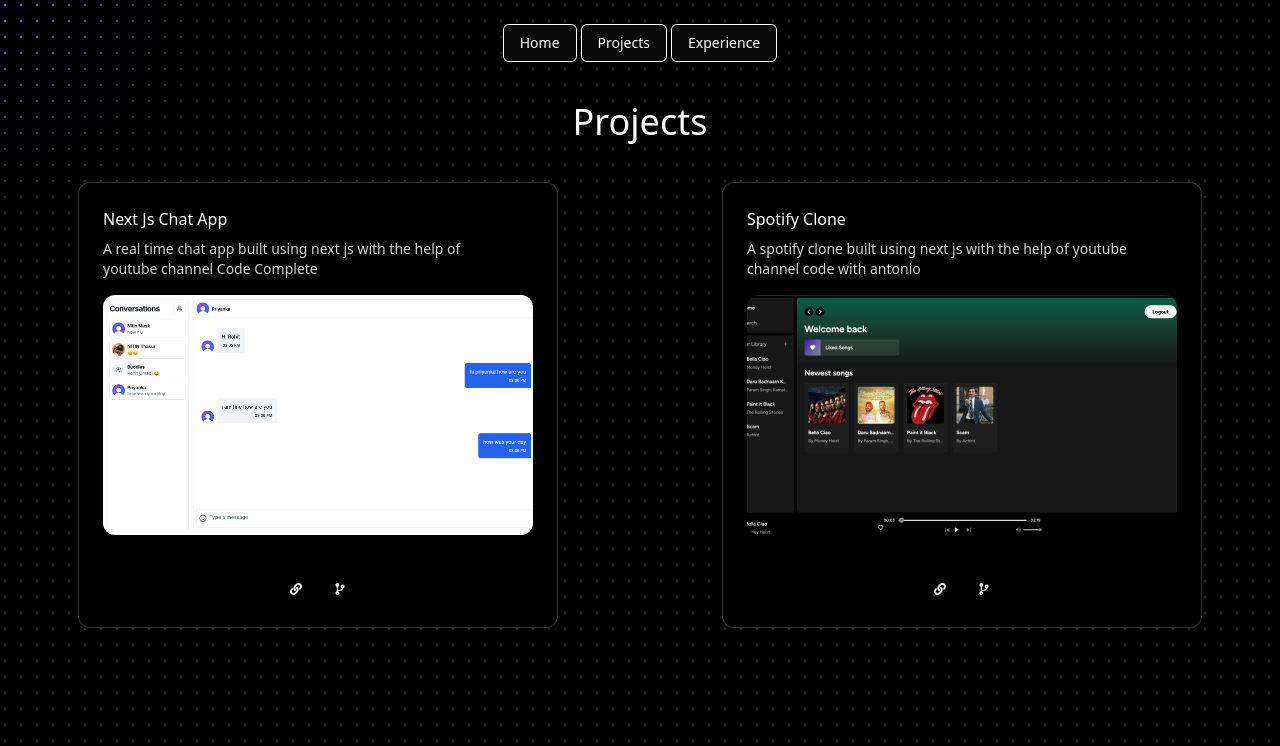
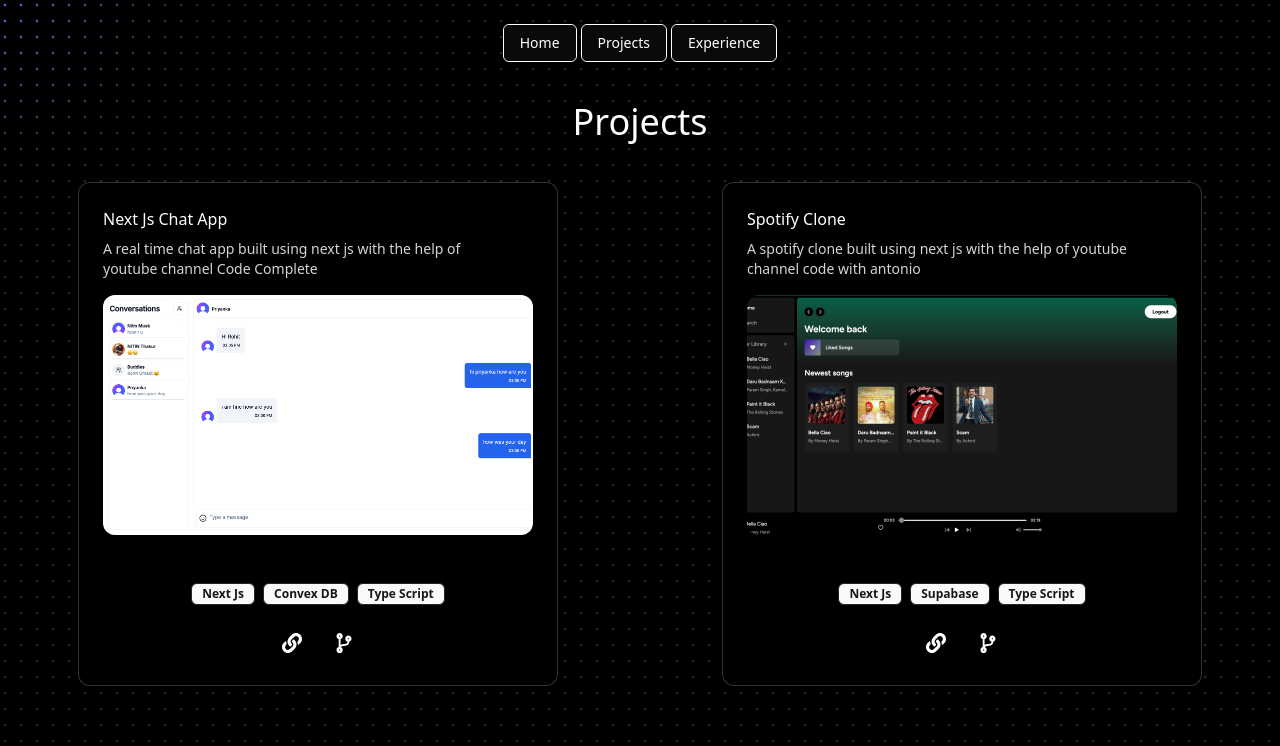
Before and after one commit to rohitumadi/portfolio-v2, a Next.js app: page /projects in a window 1280 px wide. Shown: the top 746 px of the page. Built offline with nearby package versions, Linux system fonts and the light colour scheme.

Commit message:
card improve

```diff
--- a/app/layout.tsx
+++ b/app/layout.tsx
@@ -4,6 +4,7 @@ import type { Metadata } from "next";
 import localFont from "next/font/local";
 import "./globals.css";
 import { HeroHighlight } from "@/components/ui/hero-highlight";
+import { TooltipProvider } from "@/components/ui/tooltip";
 
 const geistSans = localFont({
   src: "./fonts/GeistVF.woff",
@@ -40,7 +41,7 @@ export default function RootLayout({
         >
           <HeroHighlight>
             <Navbar />
-            {children}
+            <TooltipProvider delayDuration={0}>{children}</TooltipProvider>
           </HeroHighlight>
         </ThemeProvider>
       </body>
--- a/app/projects/page.tsx
+++ b/app/projects/page.tsx
@@ -1,4 +1,10 @@
 import { CardBody, CardContainer, CardItem } from "@/components/ui/3d-card";
+import { Badge } from "@/components/ui/badge";
+import {
+  Tooltip,
+  TooltipContent,
+  TooltipTrigger,
+} from "@/components/ui/tooltip";
 import { projects } from "@/data/constants";
 
 import Image from "next/image";
@@ -32,7 +38,19 @@ const page = () => {
                   />
                 </Link>
               </CardItem>
-              <div className="flex justify-center items-center mt-10">
+              <div className="flex justify-center gap-2 items-center mt-10 mb-5">
+                {project.tags.map((tag) => (
+                  <CardItem
+                    key={tag}
+                    translateZ={20}
+                    as="div"
+                    className="text-neutral-500 text-sm max-w-sm mt-2 dark:text-neutral-300"
+                  >
+                    <Badge>{tag}</Badge>
+                  </CardItem>
+                ))}
+              </div>
+              <div className="flex justify-center items-center ">
                 <CardItem
                   translateZ={20}
                   as={Link}
@@ -40,7 +58,14 @@ const page = () => {
                   target="__blank"
                   className="px-4 py-2 rounded-xl text-xs font-normal dark:text-white"
                 >
-                  <FaLink />
+                  <Tooltip>
+                    <TooltipTrigger asChild>
+                      <FaLink size={20} />
+                    </TooltipTrigger>
+                    <TooltipContent>
+                      <p>Live Link</p>
+                    </TooltipContent>
+                  </Tooltip>
                 </CardItem>
                 <CardItem
                   translateZ={20}
@@ -49,7 +74,14 @@ const page = () => {
                   target="__blank"
                   className="px-4 py-2 rounded-xl text-xs font-normal dark:text-white"
                 >
-                  <FaCodeBranch />
+                  <Tooltip>
+                    <TooltipTrigger asChild>
+                      <FaCodeBranch size={20} />
+                    </TooltipTrigger>
+                    <TooltipContent>
+                      <p>Git Link</p>
+                    </TooltipContent>
+                  </Tooltip>
                 </CardItem>
               </div>
             </CardBody>
--- /dev/null
+++ b/components/ui/badge.tsx
@@ -0,0 +1,36 @@
+import * as React from "react"
+import { cva, type VariantProps } from "class-variance-authority"
+
+import { cn } from "@/lib/utils"
+
+const badgeVariants = cva(
+  "inline-flex items-center rounded-md border border-neutral-200 px-2.5 py-0.5 text-xs font-semibold transition-colors focus:outline-none focus:ring-2 focus:ring-neutral-950 focus:ring-offset-2 dark:border-neutral-800 dark:focus:ring-neutral-300",
+  {
+    variants: {
+      variant: {
+        default:
+          "border-transparent bg-neutral-900 text-neutral-50 shadow hover:bg-neutral-900/80 dark:bg-neutral-50 dark:text-neutral-900 dark:hover:bg-neutral-50/80",
+        secondary:
+          "border-transparent bg-neutral-100 text-neutral-900 hover:bg-neutral-100/80 dark:bg-neutral-800 dark:text-neutral-50 dark:hover:bg-neutral-800/80",
+        destructive:
+          "border-transparent bg-red-500 text-neutral-50 shadow hover:bg-red-500/80 dark:bg-red-900 dark:text-neutral-50 dark:hover:bg-red-900/80",
+        outline: "text-neutral-950 dark:text-neutral-50",
+      },
+    },
+    defaultVariants: {
+      variant: "default",
+    },
+  }
+)
+
+export interface BadgeProps
+  extends React.HTMLAttributes<HTMLDivElement>,
+    VariantProps<typeof badgeVariants> {}
+
+function Badge({ className, variant, ...props }: BadgeProps) {
+  return (
+    <div className={cn(badgeVariants({ variant }), className)} {...props} />
+  )
+}
+
+export { Badge, badgeVariants }
--- /dev/null
+++ b/components/ui/tooltip.tsx
@@ -0,0 +1,30 @@
+"use client";
+
+import * as React from "react";
+import * as TooltipPrimitive from "@radix-ui/react-tooltip";
+
+import { cn } from "@/lib/utils";
+
+const TooltipProvider = TooltipPrimitive.Provider;
+
+const Tooltip = TooltipPrimitive.Root;
+
+const TooltipTrigger = TooltipPrimitive.Trigger;
+
+const TooltipContent = React.forwardRef<
+  React.ElementRef<typeof TooltipPrimitive.Content>,
+  React.ComponentPropsWithoutRef<typeof TooltipPrimitive.Content>
+>(({ className, sideOffset = 4, ...props }, ref) => (
+  <TooltipPrimitive.Content
+    ref={ref}
+    sideOffset={sideOffset}
+    className={cn(
+      "z-50 overflow-hidden rounded-md bg-neutral-900 px-3 py-1.5 text-xs text-neutral-50 animate-in fade-in-0 zoom-in-95 data-[state=closed]:animate-out data-[state=closed]:fade-out-0 data-[state=closed]:zoom-out-95 data-[side=bottom]:slide-in-from-top-2 data-[side=left]:slide-in-from-right-2 data-[side=right]:slide-in-from-left-2 data-[side=top]:slide-in-from-bottom-2 dark:bg-neutral-50 dark:text-neutral-900",
+      className
+    )}
+    {...props}
+  />
+));
+TooltipContent.displayName = TooltipPrimitive.Content.displayName;
+
+export { Tooltip, TooltipTrigger, TooltipContent, TooltipProvider };
--- a/package.json
+++ b/package.json
@@ -13,6 +13,7 @@
     "@radix-ui/react-icons": "^1.3.0",
     "@radix-ui/react-navigation-menu": "^1.2.0",
     "@radix-ui/react-slot": "^1.1.0",
+    "@radix-ui/react-tooltip": "^1.1.2",
     "@tabler/icons-react": "^3.16.0",
     "@tsparticles/engine": "^3.5.0",
     "@tsparticles/react": "^3.0.0",
```
Also changed, not shown: 1 other file (tests, documents, lock files or other folders).
